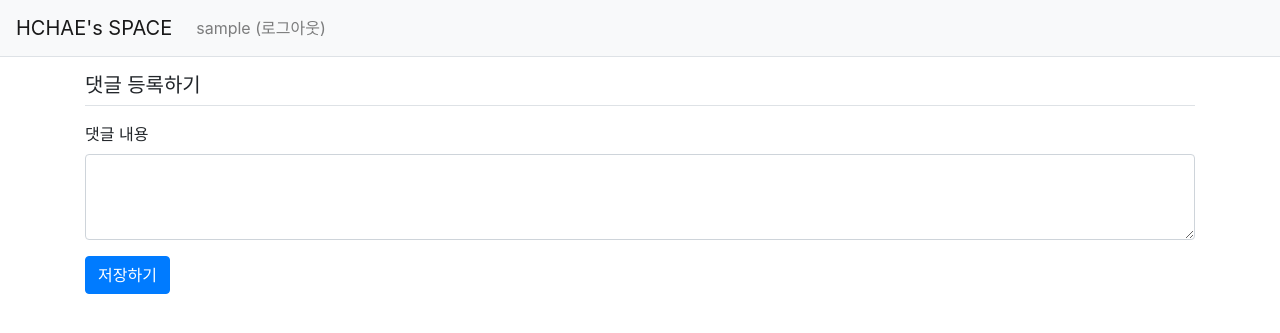
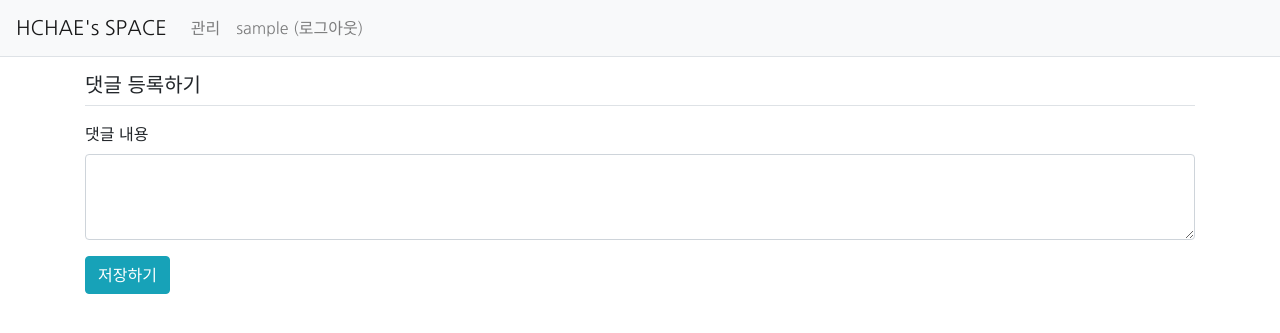
Before and after one commit to hchaeKR/pybo, a Django app: page /pybo/comment/create/answer/1/ in a window 1280 px wide. Shown: the top 333 px of the page. Run offline with Django 3.2, Linux system fonts and the light colour scheme; a user stored in the database is signed in; tables that the repository leaves empty hold one stand-in row (values such as "Sample post"); parts of the project's set-up code (start-up, migrations or seed data) failed here and were passed over; some libraries are stand-ins or nearby versions.

Commit message:
fix comment, apply font, change colors, add admin

```diff
--- a/pybo/models.py
+++ b/pybo/models.py
@@ -33,4 +33,5 @@ class Comment(models.Model):
     last_upd = models.DateTimeField()
 
     def __str__(self):
-        return self.objects.order_by('-last_upd')
+        # return self.objects.order_by('-last_upd')
+        return self.content
--- a/static/style.css
+++ b/static/style.css
@@ -1,3 +1,6 @@
+body {
+    font-family: 'Nanum Gothic', sans-serif;
+}
 .comment {
     border-top: dotted 1px #ddd;
     font-size: 0.7em;
--- a/templates/base.html
+++ b/templates/base.html
@@ -7,6 +7,10 @@
     <meta charset="utf-8">
     <meta name="viewport" content="width=device-width, initial-scale=1, shrink-to-fit=no">
     <meta name="apple-mobile-web-app-capable" content="yes">
+    <!-- Google Font -->
+    <link rel="preconnect" href="https://fonts.googleapis.com">
+    <link rel="preconnect" href="https://fonts.gstatic.com" crossorigin>
+    <link href="https://fonts.googleapis.com/css2?family=Nanum+Gothic&display=swap" rel="stylesheet">
     <!-- Bootstrap CSS -->
     <link rel="stylesheet" type="text/css" href="{% static 'bootstrap.min.css' %}">
     <!-- pybo CSS -->
--- a/templates/navbar.html
+++ b/templates/navbar.html
@@ -7,10 +7,15 @@
     </button>
     <div class="collapse navbar-collapse flex-grow-0" id="navbarNav">
         <ul class="navbar-nav">
+            {% if user.is_superuser %}
             <li class="nav-item">
-                 {% if user.is_authenticated %}
+                <a class="nav-link" href="{% url 'admin:index' %}">관리</a>
+            </li>
+            {% endif %}
+            <li class="nav-item">
+                {% if user.is_authenticated %}
                 <a class="nav-link" href="{% url 'common:logout' %}">{{ user.username }} (로그아웃)</a>
-                 {% else %}
+                {% else %}
                 <a class="nav-link" href="{% url 'common:login' %}">로그인</a>
                 {% endif %}
             </li>
--- a/templates/pybo/answer_form.html
+++ b/templates/pybo/answer_form.html
@@ -8,7 +8,7 @@
             <label for="content">답변내용</label>
             <textarea class="form-control" name="content" id="content" rows="10">{{ form.content.value|default_if_none:'' }}</textarea>
         </div>
-        <button type="submit" class="btn btn-primary">저장하기</button>
+        <button type="submit" class="btn btn-info">저장하기</button>
     </form>
 </div>
 {% endblock content %}
--- a/templates/pybo/comment_form.html
+++ b/templates/pybo/comment_form.html
@@ -9,7 +9,7 @@
             <label for="content">댓글 내용</label>
             <textarea class="form-control" name="content" id="content" rows="3">{{ form.content.value|default_if_none:'' }}</textarea>
         </div>
-        <button type="submit" class="btn btn-primary">저장하기</button>
+        <button type="submit" class="btn btn-info">저장하기</button>
     </form>
 </div>
 {% endblock content %}
--- a/templates/pybo/question_detail.html
+++ b/templates/pybo/question_detail.html
@@ -184,7 +184,7 @@
             {% endif %}
              복잡하지만 친절한 방법 끝-->
         </div>
-        <input type="submit" value="답변 등록하기" class="btn btn-primary">
+        <input type="submit" value="답변 등록하기" class="btn btn-info">
     </form>
 </div>
 {% endblock content %}
--- a/templates/pybo/question_form.html
+++ b/templates/pybo/question_form.html
@@ -26,7 +26,7 @@
             <label for="content">내용</label>
             <textarea class="form-control" name="content" id="content" rows="10">{{ form.content.value | default_if_none:'' }}</textarea>
         </div>
-        <button type="submit" class="btn btn-primary">저장하기</button>
+        <button type="submit" class="btn btn-info">저장하기</button>
     </form>
 </div>
 {% endblock %}
--- a/templates/pybo/question_list.html
+++ b/templates/pybo/question_list.html
@@ -20,7 +20,7 @@
                 </div>
         </div>
     </div>
-    <table class="table table-sm">
+    <table class="table table-sm table-borderless table-hover table-striped">
         <thead>
             <tr class="text-center thead-dark">
                 <!--
@@ -126,7 +126,7 @@
         {% endif %}
     </ul>
     <!-- 페이징처리 끝 -->
-    <a href="{% url 'pybo:question_create' %}" class="btn btn-primary">질문 등록하기</a>
+    <a href="{% url 'pybo:question_create' %}" class="btn btn-info">질문 등록하기</a>
 </div>
 <form id="searchForm" method="GET" action="{% url 'index' %}">
     <input type="hidden" id="kw" name="kw" value="{{ kw|default_if_none:'' }}">
```
